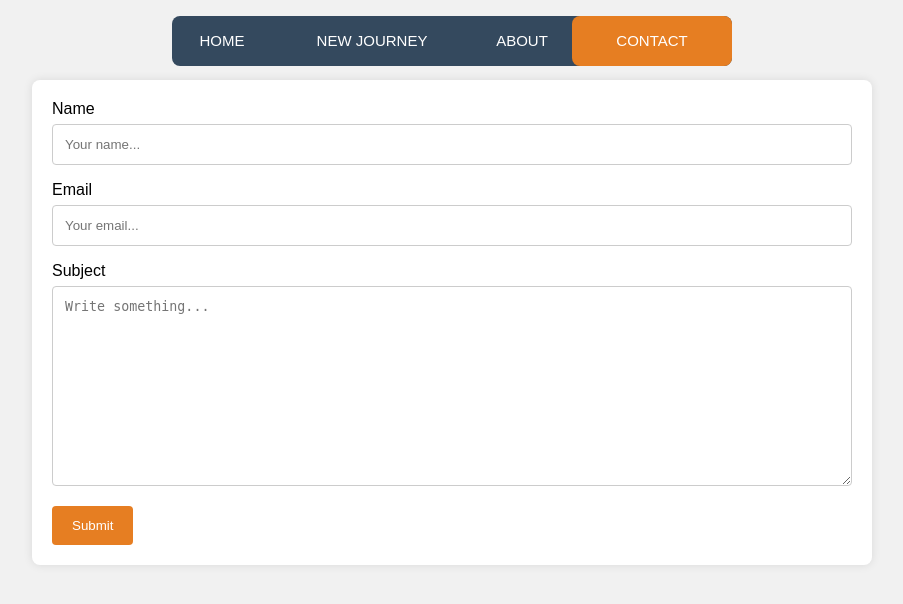
After one commit to ItsRizee/vot_project, a Flask app: page /contact in a window 1280 px wide. The commit adds this page. Shown: the top 604 px of the page, without its empty margins (188-1091 px from the left). Run offline with Flask 2, Linux system fonts and the light colour scheme.

Commit message:
Finished working on contact.html page

```diff
--- a/main.py
+++ b/main.py
@@ -1,14 +1,32 @@
-from flask import Flask, render_template
+from flask import Flask, render_template, request
 
 app = Flask(__name__)
+
 
 @app.route('/')
 def home():
     return render_template('home.html')
 
+
+@app.route('/contact', methods=['GET', 'POST'])
+def contact():
+    if request.method == 'POST':
+        name = request.form['name']
+        email = request.form['email']
+        message = request.form['message']
+
+        # Process the form data (e.g., send an email, store in a database, etc.)
+
+        # Return a response or redirect to a thank you page
+        return 'Thank you for your message!'
+
+    return render_template('contact.html')
+
+
 @app.route('/about')
 def about():
     return render_template('about.html')
 
+
 if __name__ == '__main__':
     app.run()
--- a/templates/about.html
+++ b/templates/about.html
@@ -130,10 +130,10 @@
         if (prevScrollpos > currentScrollPos) {
         nav.classList.remove("nav-fixed");
         setTimeout(function() {
-            nav.classList.add("nav-show");
+            nav.classList.add("nav");
         }, 10);
         } else {
-            nav.classList.remove("nav-show");
+            nav.classList.remove("nav");
             setTimeout(function() {
                 nav.classList.add("nav-fixed");
             }, 10);
@@ -148,7 +148,7 @@
         <a href="/">Home</a>
         <a href="#">New Journey</a>
         <a href="/about">About</a>
-        <a href="#">Contact</a>
+        <a href="/contact">Contact</a>
         <div class="animation start-about"></div>
     </nav>
 
--- /dev/null
+++ b/templates/contact.html
@@ -0,0 +1,165 @@
+<!DOCTYPE html>
+<html>
+<head>
+  <title>Contact</title>
+  <style>
+    body {
+      font-family: Arial, sans-serif;
+      background-color: #f1f1f1;
+      margin: 0;
+      padding: 0;
+    }
+
+     /* Style inputs with type="text", select elements and textareas */
+    input[type=text], select, textarea {
+      width: 100%; /* Full width */
+      padding: 12px; /* Some padding */
+      border: 1px solid #ccc; /* Gray border */
+      border-radius: 4px; /* Rounded borders */
+      box-sizing: border-box; /* Make sure that padding and width stays in place */
+      margin-top: 6px; /* Add a top margin */
+      margin-bottom: 16px; /* Bottom margin */
+      resize: vertical /* Allow the user to vertically resize the textarea (not horizontally) */
+    }
+
+    /* Style the submit button with a specific background color etc */
+    input[type=submit] {
+      background-color: #e67e22;
+      color: white;
+      padding: 12px 20px;
+      border: none;
+      border-radius: 4px;
+      cursor: pointer;
+    }
+
+    /* When moving the mouse over the submit button, add a darker green color */
+    input[type=submit]:hover {
+      background-color: #b6651a;
+    }
+
+    /* Add a background color and some padding around the form */
+    .container {
+        max-width: 800px;
+        margin: 80px auto 0; /* Updated margin */
+        padding: 20px;
+        background-color: #fff;
+        box-shadow: 0 0 10px rgba(0, 0, 0, 0.1);
+        border-radius: 8px; /* Added border-radius */
+    }
+
+    h1 {
+      color: #333;
+      text-align: center;
+      margin-bottom: 40px;
+      font-size: 50px;
+      font-family: 'Pacifico', cursive;
+    }
+
+    nav {
+      margin: 0 auto;
+      position: fixed;
+      top: 2%;
+      left: 50%;
+      transform: translateX(-50%);
+      width: fit-content;
+      height: 50px;
+      background-color: #34495e;
+      border-radius: 8px;
+      font-size: 0;
+    }
+
+    nav a {
+      line-height: 50px;
+      height: 100%;
+      font-size: 15px;
+      display: inline-block;
+      position: relative;
+      z-index: 1;
+      text-decoration: none;
+      text-transform: uppercase;
+      text-align: center;
+      color: white;
+      cursor: pointer;
+    }
+
+    nav .animation {
+      position: absolute;
+      height: 100%;
+      top: 0;
+      z-index: 0;
+      transition: all .5s ease 0s;
+      border-radius: 8px;
+    }
+
+    a:nth-child(1) {
+      width: 100px;
+    }
+
+    a:nth-child(2) {
+      width: 200px;
+    }
+
+    a:nth-child(3) {
+      width: 100px;
+    }
+
+    a:nth-child(4) {
+      width: 160px;
+    }
+
+    nav .start-home,
+    a:nth-child(1):hover~.animation {
+      width: 100px;
+      left: 0;
+      background-color: #1abc9c;
+    }
+
+    nav .start-new-journey,
+    a:nth-child(2):hover~.animation {
+      width: 200px;
+      left: 100px;
+      background-color: #e74c3c;
+    }
+
+    nav .start-about,
+    a:nth-child(3):hover~.animation {
+      width: 100px;
+      left: 300px;
+      background-color: #3498db;
+    }
+
+    nav .start-contact,
+    a:nth-child(4):hover~.animation {
+      width: 160px;
+      left: 400px;
+      background-color: #e67e22;
+    }
+  </style>
+</head>
+<body>
+    <nav>
+        <a href="/">Home</a>
+        <a href="#">New Journey</a>
+        <a href="/about">About</a>
+        <a href="/contact">Contact</a>
+        <div class="animation start-contact"></div>
+    </nav>
+
+    <div class="container">
+        <form action="action_page.php">
+
+            <label for="name">Name</label>
+            <input type="text" id="name" name="name" placeholder="Your name...">
+
+            <label for="email">Email</label>
+            <input type="text" id="email" name="email" placeholder="Your email...">
+
+            <label for="subject">Subject</label>
+            <textarea id="subject" name="subject" placeholder="Write something..." style="height:200px"></textarea>
+
+            <input type="submit" value="Submit">
+
+        </form>
+    </div>
+</body>
+</html>
--- a/templates/home.html
+++ b/templates/home.html
@@ -179,7 +179,7 @@
         <a href="">Home</a>
         <a href="#">New Journey</a>
         <a href="/about">About</a>
-        <a href="#">Contact</a>
+        <a href="/contact">Contact</a>
         <div class="animation start-home"></div>
     </nav>
 
```
